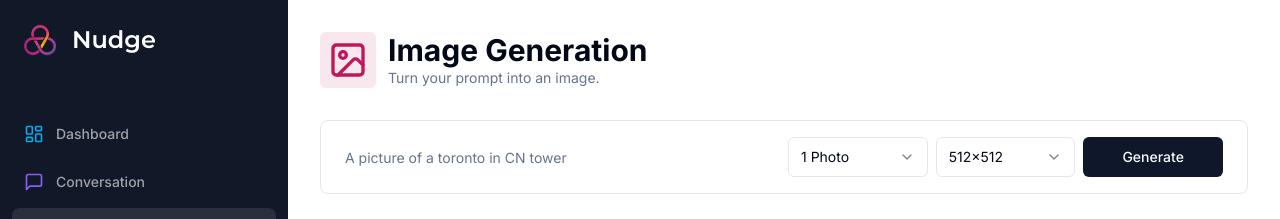
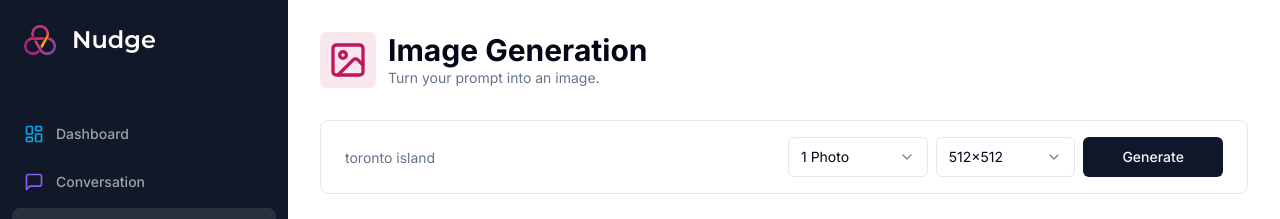
Before and after one commit to seungchaelee/ai, a Next.js app: page /image in a window 1280 px wide. Shown: the top 219 px of the page. Built offline with nearby package versions, Linux system fonts and the light colour scheme.

Commit message:
fix placeholder

```diff
--- a/app/(dashboard)/(routes)/image/page.tsx
+++ b/app/(dashboard)/(routes)/image/page.tsx
@@ -89,7 +89,7 @@
                       <Input
                         className="border-0 outline-none focus-visible:ring-0 focus-visible:ring-transparent"
                         disabled={isLoading}
-                        placeholder="A picture of a toronto in CN tower"
+                        placeholder="toronto island"
                         {...field}
                       />
                     </FormControl>
```
